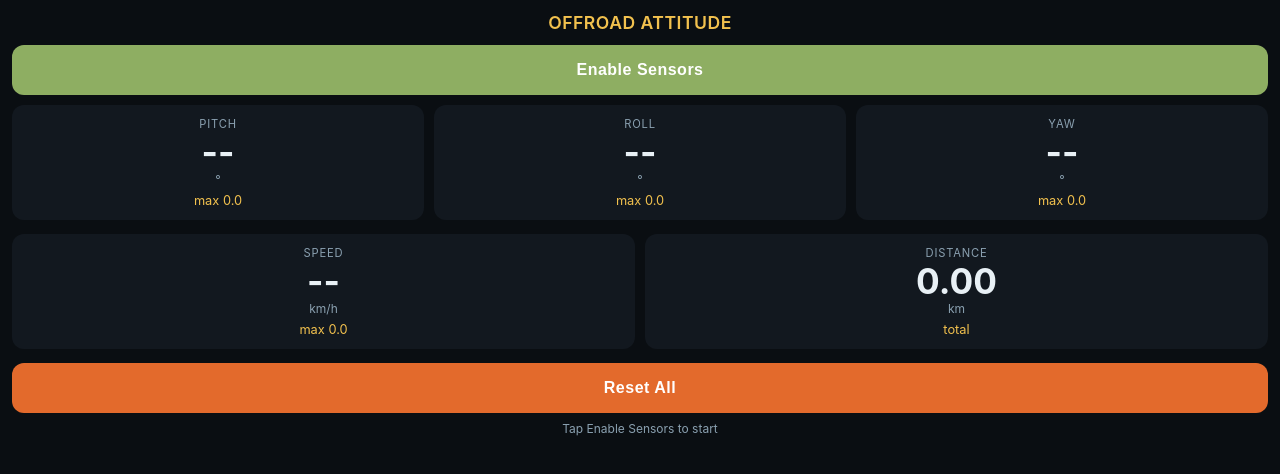
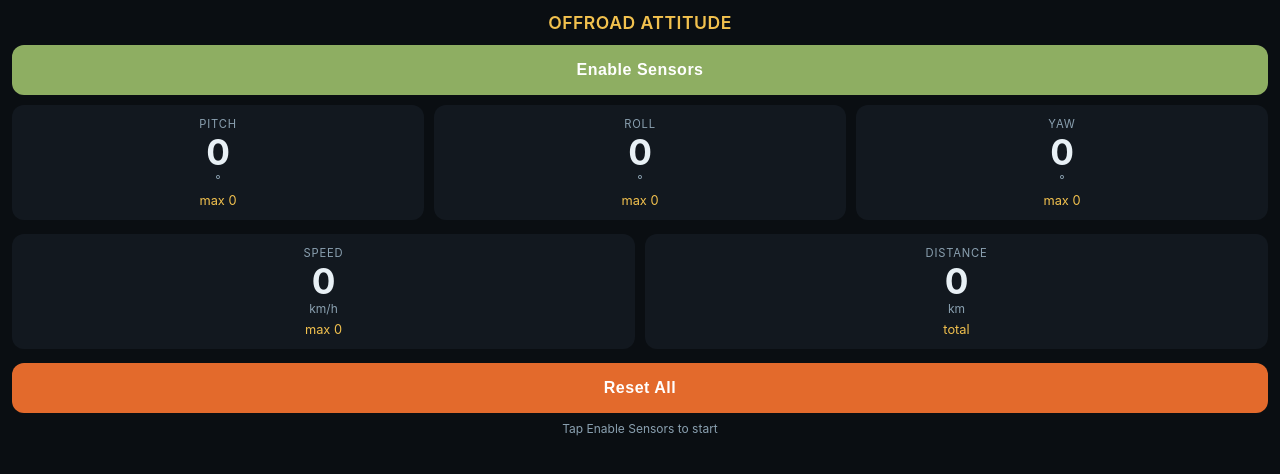
Before and after one commit to aora73/AORA-Apps, a plain HTML site: page attitude/index.html in a window 1280 px wide. Drawn offline with Linux system fonts and the light colour scheme.

Commit message:
Whole numbers only; reset all to zero

```diff
--- a/attitude/index.html
+++ b/attitude/index.html
@@ -112,34 +112,34 @@
   <div class="grid">
     <div class="card">
       <div class="label">Pitch</div>
-      <div class="value" id="pitch">--</div>
+      <div class="value" id="pitch">0</div>
       <div class="unit">°</div>
-      <div class="max" id="maxPitch">max --</div>
+      <div class="max" id="maxPitch">max 0</div>
     </div>
     <div class="card">
       <div class="label">Roll</div>
-      <div class="value" id="roll">--</div>
+      <div class="value" id="roll">0</div>
       <div class="unit">°</div>
-      <div class="max" id="maxRoll">max --</div>
+      <div class="max" id="maxRoll">max 0</div>
     </div>
     <div class="card">
       <div class="label">Yaw</div>
-      <div class="value" id="yaw">--</div>
+      <div class="value" id="yaw">0</div>
       <div class="unit">°</div>
-      <div class="max" id="maxYaw">max --</div>
+      <div class="max" id="maxYaw">max 0</div>
     </div>
   </div>
 
   <div class="row">
     <div class="card">
       <div class="label">Speed</div>
-      <div class="value" id="speed">--</div>
+      <div class="value" id="speed">0</div>
       <div class="unit">km/h</div>
-      <div class="max" id="maxSpeed">max --</div>
+      <div class="max" id="maxSpeed">max 0</div>
     </div>
     <div class="card">
       <div class="label">Distance</div>
-      <div class="value" id="distance">0.0</div>
+      <div class="value" id="distance">0</div>
       <div class="unit">km</div>
       <div class="max">total</div>
     </div>
@@ -159,24 +159,24 @@ let watchId = null;
 let orientationActive = false;
 
 function format(n, d = 0) {
-  if (n == null || isNaN(n)) return '--';
-  return n.toFixed(d);
+  if (n == null || isNaN(n)) return '0';
+  return Math.round(n).toString();
 }
 
 function updateUI() {
-  $('pitch').textContent = format(currentPitch, 1);
-  $('roll').textContent = format(currentRoll, 1);
-  $('yaw').textContent = format(currentYaw, 1);
-  $('maxPitch').textContent = 'max ' + format(maxPitch, 1);
-  $('maxRoll').textContent = 'max ' + format(maxRoll, 1);
-  $('maxYaw').textContent = 'max ' + format(maxYaw, 1);
+  $('pitch').textContent = format(currentPitch);
+  $('roll').textContent = format(currentRoll);
+  $('yaw').textContent = format(currentYaw);
+  $('maxPitch').textContent = 'max ' + format(maxPitch);
+  $('maxRoll').textContent = 'max ' + format(maxRoll);
+  $('maxYaw').textContent = 'max ' + format(maxYaw);
 
-  $('speed').textContent = format(currentSpeed, 1);
-  $('maxSpeed').textContent = 'max ' + format(maxSpeed, 1);
-  $('distance').textContent = format(totalDistance / 1000, 2);
+  $('speed').textContent = format(currentSpeed);
+  $('maxSpeed').textContent = 'max ' + format(maxSpeed);
+  $('distance').textContent = format(totalDistance / 1000);
 }
 
-let currentPitch = null, currentRoll = null, currentYaw = null, currentSpeed = null;
+let currentPitch = 0, currentRoll = 0, currentYaw = 0, currentSpeed = 0;
 
 function onOrientation(e) {
   // beta = pitch (-180 to 180), gamma = roll (-90 to 90), alpha = yaw (0-360)
@@ -261,9 +261,9 @@ function resetAll() {
   maxPitch = maxRoll = maxYaw = maxSpeed = 0;
   totalDistance = 0;
   lastPos = null;
-  currentPitch = currentRoll = currentYaw = currentSpeed = null;
+  currentPitch = currentRoll = currentYaw = currentSpeed = 0;
   updateUI();
-  $('status').textContent = 'Reset • sensors still running';
+  $('status').textContent = 'Reset • all values zero';
 }
 
 $('permBtn').addEventListener('click', enableSensors);
```
